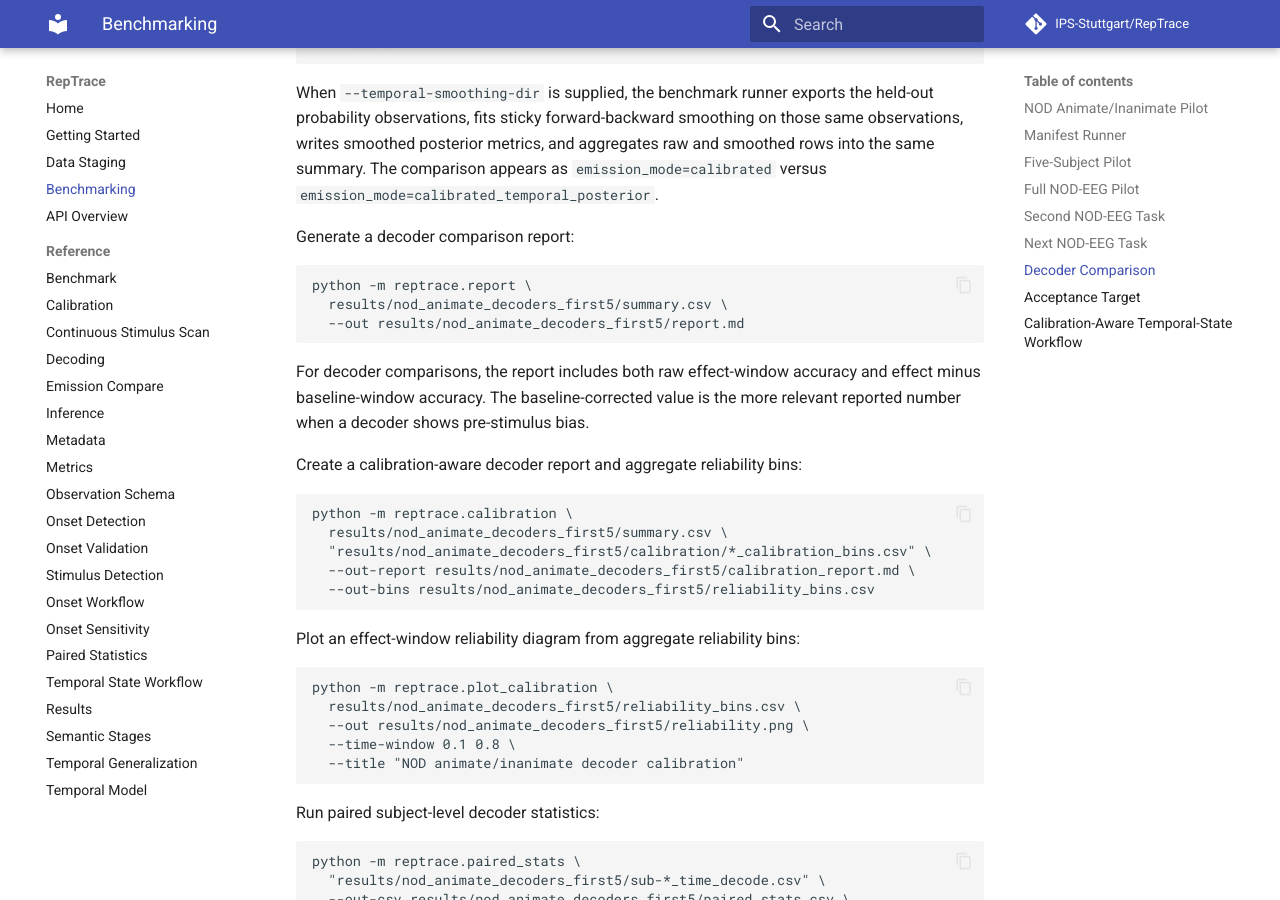
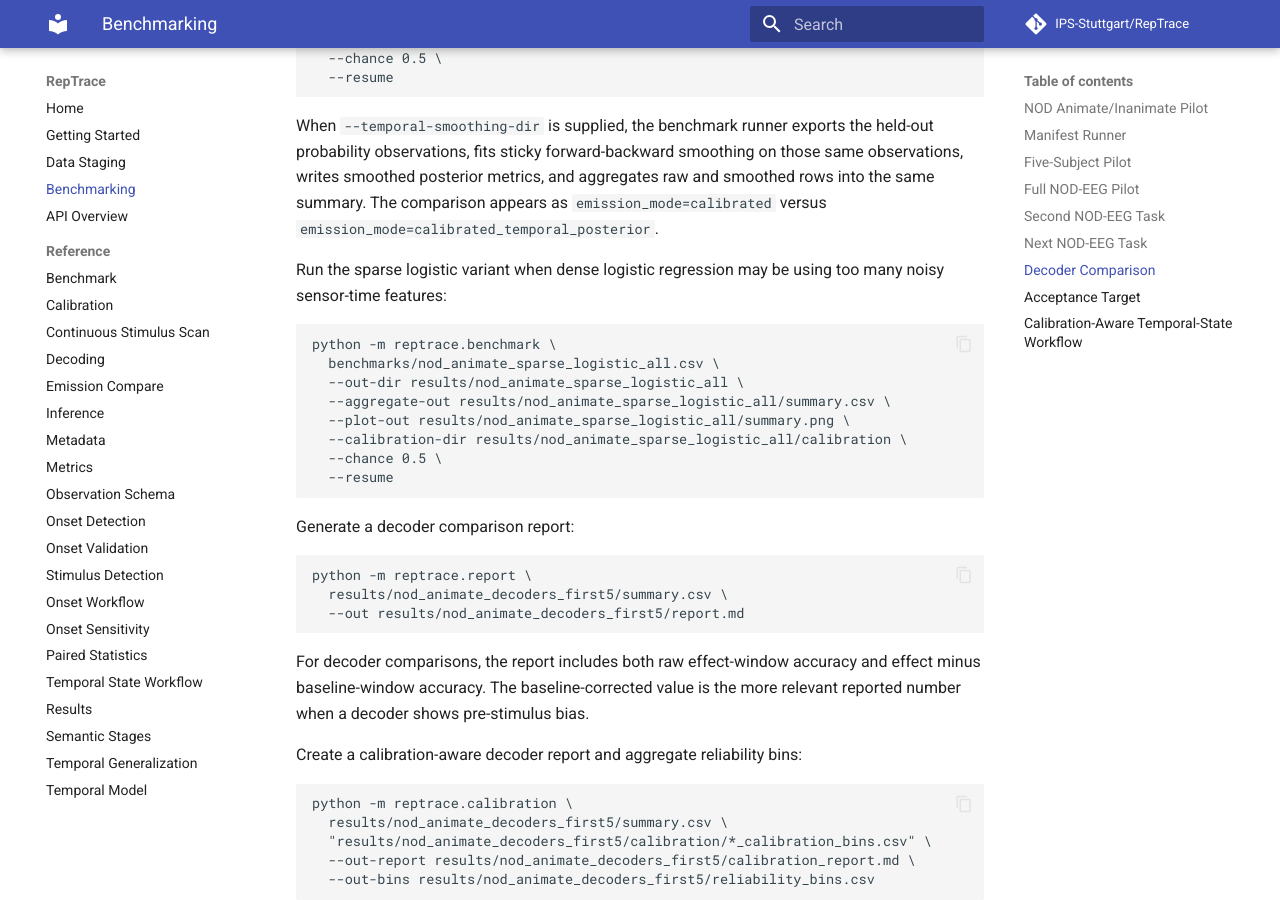
Before and after one commit to FlorianPfaff/RepTrace, an MkDocs documentation site: the page built from docs/benchmarking.md, in a window 1280 px wide and 900 px high, scrolled down 8451 px. Built offline with MkDocs 1.6.1 and Material for MkDocs 9.7.7, drawn with Linux system fonts in a browser that asks for light colours; comment, search, counter and statistics services are not loaded; some of the changed text lies outside the part shown.

Commit message:
Add sparse logistic decoder variant

````diff
--- a/docs/benchmarking.md
+++ b/docs/benchmarking.md
@@ -354,6 +354,7 @@ RepTrace supports standard probability-producing decoders with the `decoder`
 manifest column or `--decoder` CLI option:
 
 - `logistic`: balanced multinomial logistic regression;
+- `sparse_logistic`: L1-regularized balanced logistic regression with the SAGA solver;
 - `lda`: linear discriminant analysis;
 - `linear_svm`: calibrated balanced linear support vector machine.
 
@@ -437,6 +438,20 @@ those same observations, writes smoothed posterior metrics, and aggregates raw
 and smoothed rows into the same summary. The comparison appears as
 `emission_mode=calibrated` versus
 `emission_mode=calibrated_temporal_posterior`.
+
+Run the sparse logistic variant when dense logistic regression may be using too
+many noisy sensor-time features:
+
+```bash
+python -m reptrace.benchmark \
+  benchmarks/nod_animate_sparse_logistic_all.csv \
+  --out-dir results/nod_animate_sparse_logistic_all \
+  --aggregate-out results/nod_animate_sparse_logistic_all/summary.csv \
+  --plot-out results/nod_animate_sparse_logistic_all/summary.png \
+  --calibration-dir results/nod_animate_sparse_logistic_all/calibration \
+  --chance 0.5 \
+  --resume
+```
 
 Generate a decoder comparison report:
 
@@ -541,6 +556,18 @@ gh workflow run nod-decoder-all.yml \
   -f n_permutations=10000
 ```
 
+Or run the sparse logistic L1 decoder:
+
+```bash
+gh workflow run nod-decoder-all.yml \
+  --repo IPS-Stuttgart/RepTrace \
+  --ref main \
+  -f data_root=../data/nod \
+  -f manifest_csv=benchmarks/nod_animate_sparse_logistic_all.csv \
+  -f output_dir=results/nod_animate_sparse_logistic_all \
+  -f n_permutations=10000
+```
+
 After downloading or locating the workflow output directory, export only
 paper-safe artifacts into the compact export directory:
 
````
Also changed, not shown: 4 other files.
